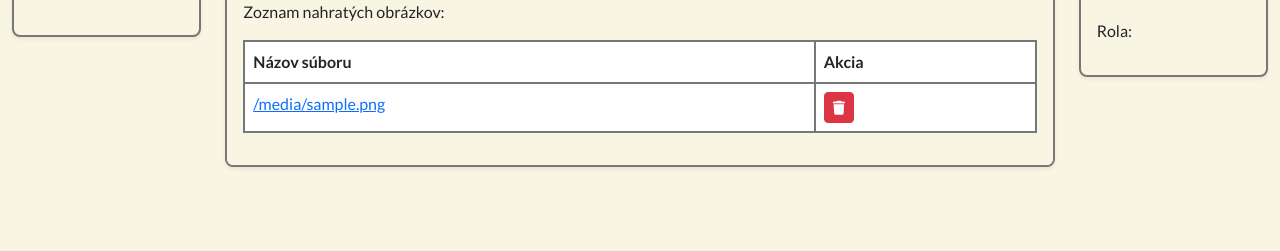
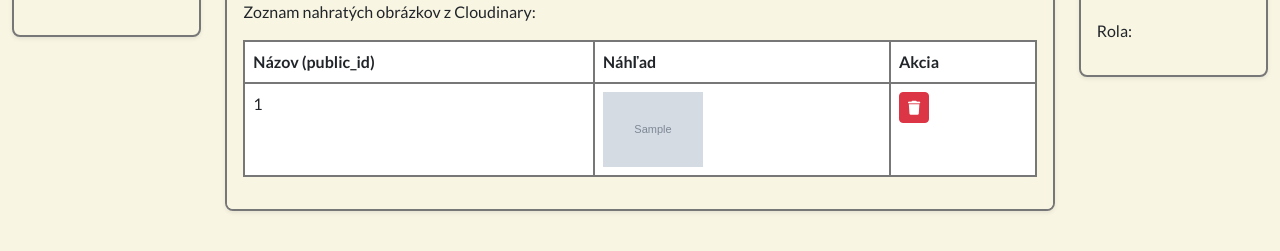
Before and after one commit to hmhudak/lehotskydracak, a Flask app: template templates/images.html in a window 1280 px wide. Shown: the part 152-403 px from the top of the page. Run offline with Flask 2, Linux system fonts and the light colour scheme; the template is opened without the code that fills it: most values are stand-ins (such as "Sample title", 1, 10 or a date in 2020); grey boxes marked "Sample" are stand-in pictures; some libraries are stand-ins or nearby versions.

Commit message:
image listing and styling

```diff
--- a/app.py
+++ b/app.py
@@ -4,14 +4,15 @@ from psycopg2.extras import DictCursor
 from flask import Flask, render_template, request, redirect, url_for, session, g, jsonify
 import markdown as md
 from bs4 import BeautifulSoup
+import cloudinary
 import cloudinary.uploader
 import cloudinary.api
 
 app = Flask(__name__)
 app.secret_key = 'verysecretkey'
 
-DATABASE_URL = os.environ.get('DATABASE_URL')  # Nastavíte na Rendere v env variables
-# Napr: DATABASE_URL=postgresql://pages_owner:M8cesI3RKlEY@ep-falling-mountain-a21vv6d2.eu-central-1.aws.neon.tech/pages?sslmode=require
+DATABASE_URL = os.environ.get('DATABASE_URL')
+CLOUDINARY_URL = os.environ.get('CLOUDINARY_URL')  # musí byť vo formáte cloudinary://api_key:api_secret@cloud_name
 
 USERS = {
     "example1@gmail.com": {"password": "Abcdefghij1", "role": "Admin"},
@@ -34,7 +35,6 @@ def close_connection(exception):
 def init_db():
     conn = get_db()
     c = conn.cursor()
-    # Vytvorenie tabuliek (Postgres)
     c.execute('''
     CREATE TABLE IF NOT EXISTS folders (
         id SERIAL PRIMARY KEY,
@@ -53,7 +53,6 @@ def init_db():
         FOREIGN KEY (folder_id) REFERENCES folders(id) ON DELETE CASCADE
     );
     ''')
-    # Skontrolujeme aspon jeden folder
     c.execute("SELECT COUNT(*) FROM folders")
     count = c.fetchone()[0]
     if count == 0:
@@ -78,6 +77,7 @@ def process_images(html):
         base_alt = parts[0] if parts else ''
         scale = None
         caption = None
+        align = 'center'  # default
         for p in parts[1:]:
             if p.startswith('scale='):
                 try:
@@ -89,16 +89,33 @@ def process_images(html):
                     pass
             elif p.startswith('caption='):
                 caption = p.replace('caption=', '').strip()
+            elif p.startswith('align='):
+                align = p.replace('align=', '').strip()
 
         img['alt'] = base_alt
         style = img.get('style', '')
-        style += ' display:block; margin-left:auto; margin-right:auto; height:auto;'
-        if scale:
-            style += f' max-width:{scale}%;'
-        else:
-            style += ' max-width:100%;'
+        # common styles
+        style += ' height:auto;'
+        if align == 'center':
+            # Center as before
+            style += ' display:block; margin-left:auto; margin-right:auto;'
+            if scale:
+                style += f' max-width:{scale}%;'
+            else:
+                style += ' max-width:100%;'
+        elif align == 'left':
+            # float left
+            style += ' float:left; margin:0 10px 10px 0;'
+            if scale:
+                style += f' max-width:{scale}%;'
+            # no else needed, no scaling = original size
+        elif align == 'right':
+            # float right
+            style += ' float:right; margin:0 0 10px 10px;'
+            if scale:
+                style += f' max-width:{scale}%;'
+
         img['style'] = style.strip()
-
         img['data-fullsrc'] = img.get('src', '')
 
         if caption:
@@ -240,7 +257,6 @@ def upload_image():
     if file.filename == '':
         return jsonify({"error":"No filename"}), 400
 
-    # Voliteľné: skontrolujeme príponu
     ALLOWED_EXTENSIONS = {'png', 'jpg', 'jpeg', 'gif'}
     def allowed_file(filename):
         return '.' in filename and filename.rsplit('.', 1)[1].lower() in ALLOWED_EXTENSIONS
@@ -248,41 +264,39 @@ def upload_image():
     if not allowed_file(file.filename):
         return jsonify({"error":"File not allowed"}), 400
 
-    result = cloudinary.uploader.upload(file, folder="lohotskydracak")
-
-    if 'secure_url' in result:
-        return jsonify({"url": result['secure_url']})
-    else:
+    try:
+        result = cloudinary.uploader.upload(file, folder="lohotskydracak")
+        if 'secure_url' in result:
+            return jsonify({"url": result['secure_url']})
+        else:
+            return jsonify({"error":"Upload failed"}), 500
+    except Exception as e:
+        print("Cloudinary upload error:", e)
         return jsonify({"error":"Upload failed"}), 500
 
 @app.route('/images')
 def list_images():
     if not is_admin():
         return redirect(url_for('index'))
-
-    # Načítame zoznam obrázkov z Cloudinary
-    # Predpokladáme, že všetky uploady idú do folderu "lohotskydracak"
-    # Môžete to zmeniť podľa potreby, ak ste v upload_image nastavili iný folder.
+    # Pokúsime sa načítať obrázky z Cloudinary
     try:
         resources = cloudinary.api.resources(
             type='upload',
-            prefix='lohotskydracak/',  # prefix určuje, že chceme obrázky z tohto priečinka
+            prefix='lohotskydracak/',
             max_results=100
         )
     except Exception as e:
-        print("Chyba pri načítaní obrázkov:", e)
+        print("Chyba pri načítaní obrázkov z Cloudinary:", e)
         resources = {'resources': []}
 
     images = []
     for r in resources.get('resources', []):
-        # r obsahuje 'public_id', 'secure_url', atď.
         images.append({
             'public_id': r['public_id'],
             'url': r['secure_url']
         })
 
     return render_template('images.html', images=images)
-
 
 @app.route('/delete_image', methods=['POST'])
 def delete_image():
@@ -292,10 +306,7 @@ def delete_image():
     if not public_id:
         return jsonify({"error":"No filename(public_id)"}), 400
 
-    # Vymažeme obrázok z Cloudinary
     result = cloudinary.uploader.destroy(public_id)
-    # result napr. {'result': 'ok'} ak sa podarilo
-
     if result.get('result') == 'ok':
         return redirect(url_for('list_images'))
     else:
--- a/static/css/style.css
+++ b/static/css/style.css
@@ -29,9 +29,9 @@ body {
     font-family:'Lato', sans-serif;
 }
 
-/* Hlavička priečinka trošku svetlejšia ako minule ale tmavšia ako pôvodne */
+/* Kompromisná tmavohnedá pre folder header */
 .folder-header {
-    background: #553a31; /* kompromisná tmavohnedá */
+    background: #5e4942; /* kompromisná hnedá */
     color: #fff;
     border-bottom: 2px solid #777;
 }
@@ -51,3 +51,8 @@ body {
 .table, .table td, .table th {
     border: 2px solid #777 !important;
 }
+
+/* Headingy s clear, aby neobtekali obrázky */
+h1, h2, h3, h4 {
+    clear: both;
+}
--- a/static/js/script.js
+++ b/static/js/script.js
@@ -22,7 +22,6 @@ document.addEventListener("DOMContentLoaded", function() {
         }
     }
 
-    // Toolbar actions (ak existuje textarea)
     if (textarea) {
         document.querySelectorAll('[data-action]').forEach(btn => {
             btn.addEventListener('click', function() {
@@ -37,6 +36,7 @@ document.addEventListener("DOMContentLoaded", function() {
                     const selected = text.substring(start, end);
                     const newText = text.substring(0, start) + before + selected + after + text.substring(end);
                     textarea.value = newText;
+                    // po wrapText necháme fokus a selection na vložený text
                     textarea.focus();
                     textarea.selectionStart = start + before.length;
                     textarea.selectionEnd = textarea.selectionStart + selected.length;
@@ -56,8 +56,24 @@ document.addEventListener("DOMContentLoaded", function() {
                     textarea.value = newText;
                     restoreFocusAndSelection(insert, start);
                 } else if (action === 'link') {
-                    // Správny formát linku: [text](url)
-                    wrapText('[','](http://)');
+                    // link: vložíme [selected](http://)
+                    // potom kurzor umiestnime do http://
+                    const selected = text.substring(start, end);
+                    const before = '[';
+                    const after = '](http://)';
+                    const newText = text.substring(0, start) + before + selected + after + text.substring(end);
+                    textarea.value = newText;
+                    textarea.focus();
+                    // Teraz vyberieme http:// v linku.
+                    // Pozícia http:// začína za selected textom:
+                    // [selected](http://)
+                    // Po vložení:
+                    // start+before.length+selected.length+2 sú znaky pre '](, začiatok http
+                    let sLen = selected.length;
+                    let cursorPos = start + before.length + sLen + 3; // '(' je o 2 znaky po selected, http začína o 3
+                    textarea.selectionStart = cursorPos;
+                    textarea.selectionEnd = cursorPos + 4; // vyberieme "http"
+                    updatePreview();
                 } else if (action === 'image') {
                     let imageModal = new bootstrap.Modal(document.getElementById('imageModal'));
                     imageModal.show();
@@ -78,10 +94,10 @@ document.addEventListener("DOMContentLoaded", function() {
         });
     }
 
-    // Obrázok modal pri editácii
     const insertBtn = document.getElementById('insert-image-btn');
     const scaleRange = document.getElementById('image-scale');
     const scaleValue = document.getElementById('image-scale-value');
+    const alignSelect = document.getElementById('image-align');
 
     if (scaleRange) {
         scaleRange.addEventListener('input', function() {
@@ -95,10 +111,12 @@ document.addEventListener("DOMContentLoaded", function() {
             const fileInput = document.getElementById('image-file');
             const captionInput = document.getElementById('image-caption');
             const scaleInput = document.getElementById('image-scale');
+            const alignInput = document.getElementById('image-align');
             const altText = "Obrázok";
             const url = urlInput.value.trim();
             const caption = captionInput.value.trim();
             const scale = parseInt(scaleInput.value,10);
+            const align = alignInput.value; // 'left','right','center'
 
             if (!textarea) return;
 
@@ -113,6 +131,12 @@ document.addEventListener("DOMContentLoaded", function() {
                 }
                 if (caption !== '') {
                     altWithAttrs += ` | caption=${caption}`;
+                }
+                if (align && align !== 'center') {
+                    altWithAttrs += ` | align=${align}`;
+                } else {
+                    // align center je default
+                    altWithAttrs += ` | align=center`;
                 }
 
                 const toInsert = `![${altWithAttrs}](${mdUrl})`;
@@ -143,6 +167,7 @@ document.addEventListener("DOMContentLoaded", function() {
                         fileInput.value = '';
                         scaleInput.value = '100';
                         scaleValue.textContent = '100%';
+                        alignInput.value = 'center';
                     } else {
                         alert("Chyba pri nahrávaní obrázka: " + (data.error || 'Neznáma chyba'));
                     }
@@ -160,11 +185,11 @@ document.addEventListener("DOMContentLoaded", function() {
                 fileInput.value = '';
                 scaleInput.value = '100';
                 scaleValue.textContent = '100%';
+                alignInput.value = 'center';
             }
         });
     }
 
-    // Kliknutie na obrázok v page_view zobrazí full-size v modále
     const pageContent = document.querySelector('.page-content');
     const imageFullModal = document.getElementById('imageFullModal');
     const imageFullView = document.getElementById('image-full-view');
@@ -178,43 +203,6 @@ document.addEventListener("DOMContentLoaded", function() {
                     modal.show();
                 }
             }
-        });
-    }
-
-    // Pre images.html - kliknutie na názov obrázka -> fullsize modal
-    const imageLinks = document.querySelectorAll('.image-link');
-    const imageFullModal2 = document.getElementById('imageFullModal2');
-    const imageFullView2 = document.getElementById('image-full-view2');
-    if (imageLinks && imageFullModal2 && imageFullView2) {
-        imageLinks.forEach(link => {
-            link.addEventListener('click', function(e) {
-                e.preventDefault();
-                const imgUrl = this.getAttribute('data-img');
-                if (imgUrl) {
-                    imageFullView2.setAttribute('src', imgUrl);
-                    let modal2 = new bootstrap.Modal(imageFullModal2);
-                    modal2.show();
-                }
-            });
-        });
-    }
-
-    // Pre index.html - mazanie priečinka
-    const deleteFolderBtns = document.querySelectorAll('.delete-folder-btn');
-    const deleteFolderModal = document.getElementById('deleteFolderModal');
-    const deleteFolderNameSpan = document.getElementById('delete-folder-name');
-    const deleteFolderIdInput = document.getElementById('delete-folder-id-input');
-
-    if (deleteFolderBtns && deleteFolderModal && deleteFolderNameSpan && deleteFolderIdInput) {
-        deleteFolderBtns.forEach(btn => {
-            btn.addEventListener('click', function() {
-                const folderId = this.getAttribute('data-folder_id');
-                const folderName = this.getAttribute('data-folder_name');
-                deleteFolderNameSpan.textContent = folderName;
-                deleteFolderIdInput.value = folderId;
-                let modal = new bootstrap.Modal(deleteFolderModal);
-                modal.show();
-            });
         });
     }
 
--- a/templates/images.html
+++ b/templates/images.html
@@ -1,59 +1,31 @@
 {% extends 'layout.html' %}
 {% block content %}
 <h2 style="font-family:'Marcellus', serif;" class="mb-4">Obrázky</h2>
-<p style="font-family:'Lato', sans-serif;">Zoznam nahratých obrázkov:</p>
+<p style="font-family:'Lato', sans-serif;">Zoznam nahratých obrázkov z Cloudinary:</p>
 <table class="table" style="font-family:'Lato', sans-serif;">
     <thead>
         <tr>
-            <th>Názov súboru</th>
+            <th>Názov (public_id)</th>
+            <th>Náhľad</th>
             <th>Akcia</th>
         </tr>
     </thead>
     <tbody>
         {% for img in images %}
         <tr>
-            <td><a href="#" class="image-link" data-img="{{ url_for('static', filename='uploads/' + img) }}">{{ img }}</a></td>
+            <td>{{ img.public_id }}</td>
+            <td><img src="{{ img.url }}" style="max-width:100px;max-height:100px;"></td>
             <td>
-                <button class="btn btn-sm btn-danger delete-image-btn" data-filename="{{ img }}"><i class="fas fa-trash"></i></button>
+                <form method="post" action="{{ url_for('delete_image') }}" style="display:inline;">
+                    <input type="hidden" name="filename" value="{{ img.public_id }}">
+                    <button type="submit" class="btn btn-sm btn-danger"><i class="fas fa-trash"></i></button>
+                </form>
             </td>
         </tr>
         {% endfor %}
+        {% if images|length == 0 %}
+        <tr><td colspan="3">Žiadne obrázky.</td></tr>
+        {% endif %}
     </tbody>
 </table>
-
-<!-- Modal pre zobrazenie obrázka -->
-<div class="modal fade" id="imageFullModal2" tabindex="-1" aria-hidden="true">
-  <div class="modal-dialog modal-dialog-scrollable modal-fullscreen">
-    <div class="modal-content" style="background:rgba(0,0,0,0.8);">
-      <div class="modal-body text-center">
-        <img id="image-full-view2" src="" style="max-width:none; display:block; margin:0 auto;">
-      </div>
-      <div class="modal-footer">
-        <button type="button" class="btn btn-light" data-bs-dismiss="modal">Zatvoriť</button>
-      </div>
-    </div>
-  </div>
-</div>
-
-<!-- Modal pre potvrdenie zmazania -->
-<div class="modal fade" id="deleteConfirmModal" tabindex="-1" aria-hidden="true">
-  <div class="modal-dialog modal-dialog-centered">
-    <form method="post" action="{{ url_for('delete_image') }}">
-      <div class="modal-content">
-        <div class="modal-header">
-          <h5 class="modal-title">Zmazať obrázok</h5>
-          <button type="button" class="btn-close" data-bs-dismiss="modal" aria-label="Zatvoriť"></button>
-        </div>
-        <div class="modal-body">
-          <p>Naozaj chcete zmazať obrázok <span id="delete-filename"></span>?</p>
-          <input type="hidden" name="filename" id="delete-filename-input" value="">
-        </div>
-        <div class="modal-footer">
-          <button type="button" class="btn btn-secondary" data-bs-dismiss="modal">Zrušiť</button>
-          <button type="submit" class="btn btn-danger">Zmazať</button>
-        </div>
-      </div>
-    </form>
-  </div>
-</div>
 {% endblock %}
```
Also changed, not shown: templates/page_edit.html (+10 -0 lines).
